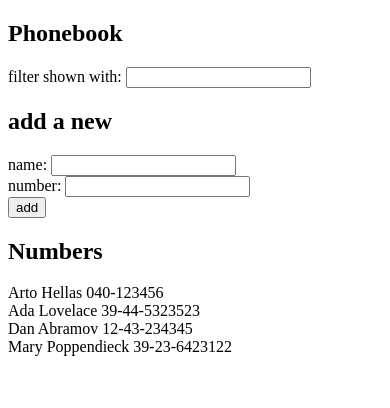
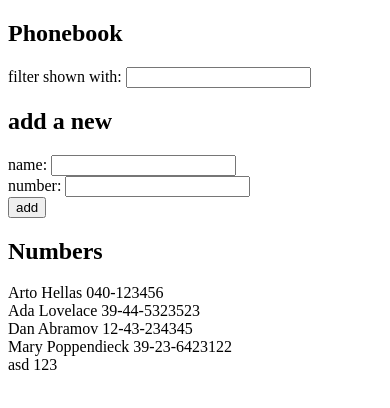
Before and after one commit to JuhoKangas/full-stack-open, a React (Create React App) app in the folder part2/phonebook/: page / in a window 390 px wide. Shown: the top 408 px of the page. Built offline with nearby package versions, Linux system fonts and the light colour scheme; data requests are answered from the project's data file.

Commit message:
finish phonebook step8

```diff
--- a/part2/phonebook/db.json
+++ b/part2/phonebook/db.json
@@ -19,6 +19,11 @@
       "name": "Mary Poppendieck",
       "number": "39-23-6423122",
       "id": 4
+    },
+    {
+      "name": "asd",
+      "number": "123",
+      "id": 5
     }
   ]
 }
--- a/part2/phonebook/src/App.js
+++ b/part2/phonebook/src/App.js
@@ -1,5 +1,5 @@
 import { useState, useEffect } from "react";
-import axios from "axios";
+import personServices from "./services/persons";
 
 const Person = ({ name, number }) => {
 	return (
@@ -61,9 +61,9 @@
 	const [filteredList, setFilteredList] = useState([]);
 
 	useEffect(() => {
-		axios.get("http://localhost:3001/persons").then((res) => {
-			setPersons(res.data);
-		});
+		personServices
+			.getAll()
+			.then((returnedData) => setPersons(returnedData));
 	}, []);
 
 	const handleAdd = (e) => {
@@ -79,9 +79,12 @@
 				number: newNumber,
 				id: persons.length + 1,
 			};
-			setPersons(persons.concat(newPerson));
-			setNewName("");
-			setNewNumber("");
+			personServices.create(newPerson).then((addedPerson) => {
+				console.log(addedPerson);
+				setPersons(persons.concat(addedPerson));
+				setNewName("");
+				setNewNumber("");
+			});
 		}
 	};
 
--- /dev/null
+++ b/part2/phonebook/src/services/persons.js
@@ -0,0 +1,20 @@
+import axios from "axios";
+const baseUrl = "http://localhost:3001/persons";
+
+const getAll = () => {
+	const request = axios.get(baseUrl);
+	return request.then((res) => res.data);
+};
+
+const create = (newObject) => {
+	const request = axios.post(baseUrl, newObject);
+	return request.then((res) => res.data);
+};
+
+const update = (id, newObject) => {
+	const request = axios.put(`${baseUrl}/${id}`, newObject);
+	return request.then((res) => res.data);
+};
+
+// eslint-disable-next-line import/no-anonymous-default-export
+export default { getAll, create, update };
```
Lines whose indentation alone changed are shown as unchanged.
